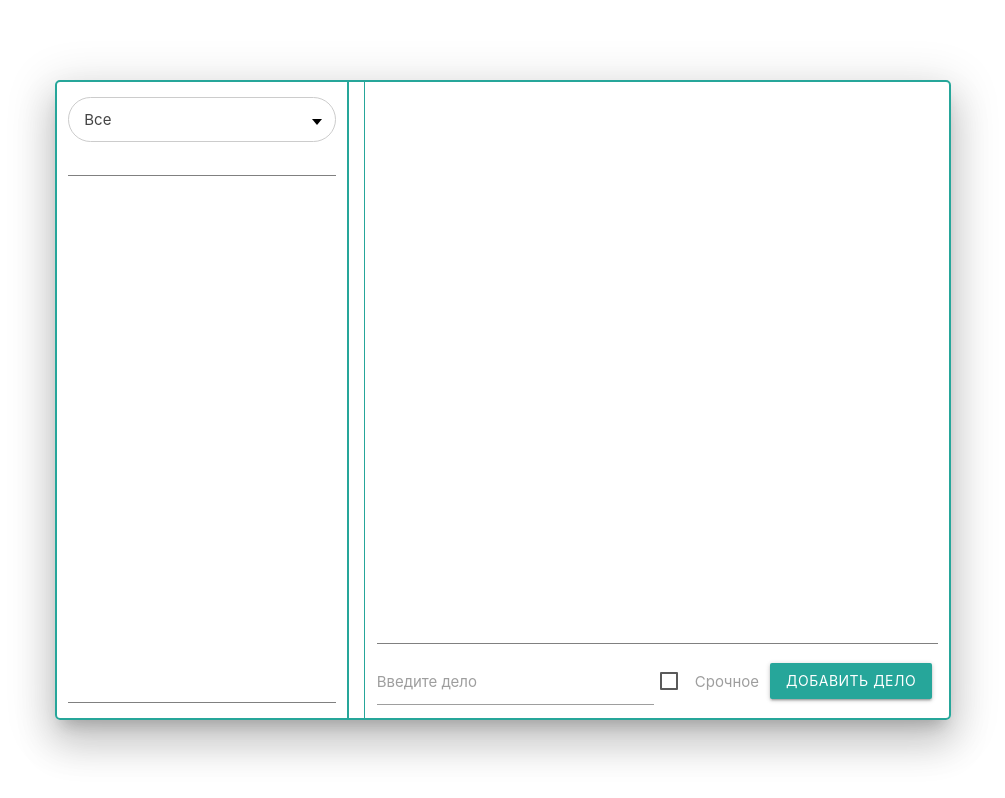
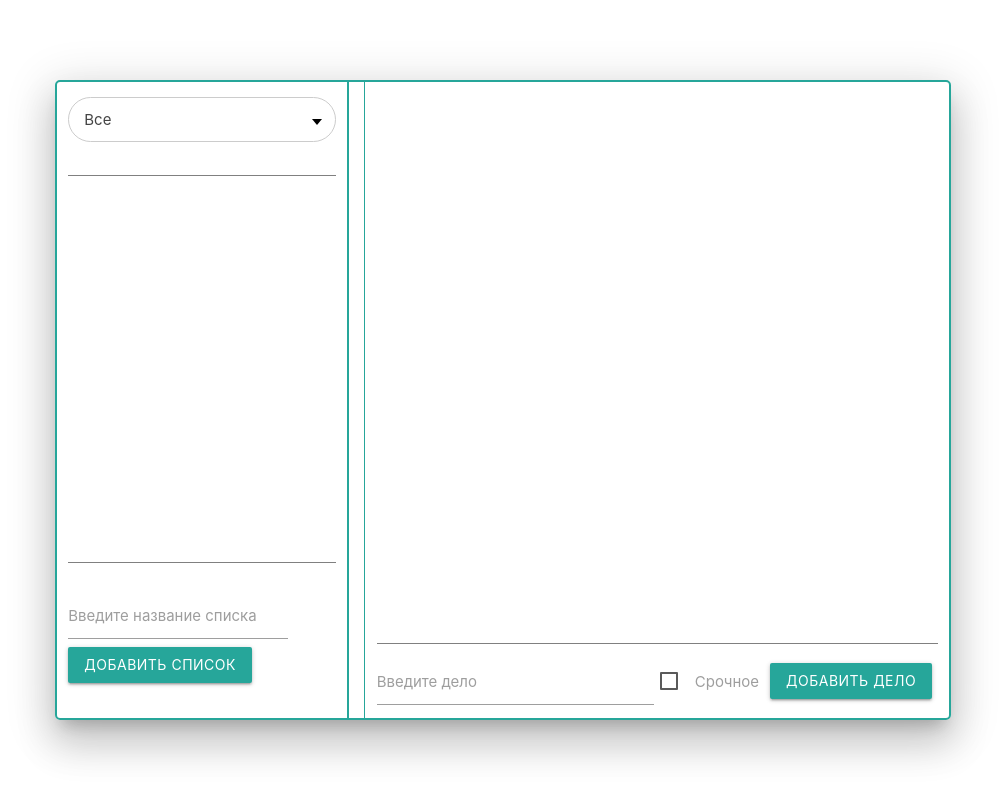
Before and after one commit to ViktorZubtsov/To-do-list-, a Vue app: page / in a window 1280 px wide. Shown: the whole page, without its empty margins (137-1142 px from the left). Built offline with nearby package versions, Linux system fonts and the light colour scheme.

Commit message:
commit all

```diff
--- /dev/null
+++ b/src/components/AddTodo.vue
@@ -0,0 +1,48 @@
+<template>
+  <form class="col s12" @submit.prevent="onSubmit">
+    <div class="row">
+      <div class="input-field col s10">
+        <input  class="autocomplete" type="text" v-model="title">
+        <label for="autocomplete-input">Введите название списка</label>
+        <button class="waves-effect waves-light btn" type="submit">Добавить список</button>
+      </div>
+    </div>
+  </form>
+</template>
+
+<script>
+export default {
+  data () {
+    return {
+      title: ''
+    }
+  },
+  methods: {
+    onSubmit () {
+      if (this.title.trim()) {
+        const newTodo = {
+          id: Date.now(),
+          title: this.title,
+          desc: { todo: '', completed: false }
+        }
+        this.$emit('add-todo', newTodo)
+        console.log(newTodo)
+        this.title = ''
+      }
+    }
+  }
+}
+</script>
+
+<style >
+  form {
+    display: flex;
+  }
+  input {
+    width: 400px;
+    z-index: 1000;
+  }
+ label {
+  z-index: -1;
+}
+</style>
--- a/src/components/HelloWorld.vue
+++ /dev/null
@@ -1,61 +0,0 @@
-<template>
-  <div class="hello">
-    <h1>{{ msg }}</h1>
-    <p>
-      For a guide and recipes on how to configure / customize this project,<br>
-      check out the
-      <a href="https://cli.vuejs.org" target="_blank" rel="noopener">vue-cli documentation</a>.
-    </p>
-    <h3>Installed CLI Plugins</h3>
-    <ul>
-      <li><a href="https://github.com/vuejs/vue-cli/tree/dev/packages/%40vue/cli-plugin-babel" target="_blank" rel="noopener">babel</a></li>
-      <li><a href="https://github.com/vuejs/vue-cli/tree/dev/packages/%40vue/cli-plugin-pwa" target="_blank" rel="noopener">pwa</a></li>
-      <li><a href="https://github.com/vuejs/vue-cli/tree/dev/packages/%40vue/cli-plugin-router" target="_blank" rel="noopener">router</a></li>
-      <li><a href="https://github.com/vuejs/vue-cli/tree/dev/packages/%40vue/cli-plugin-vuex" target="_blank" rel="noopener">vuex</a></li>
-      <li><a href="https://github.com/vuejs/vue-cli/tree/dev/packages/%40vue/cli-plugin-eslint" target="_blank" rel="noopener">eslint</a></li>
-    </ul>
-    <h3>Essential Links</h3>
-    <ul>
-      <li><a href="https://vuejs.org" target="_blank" rel="noopener">Core Docs</a></li>
-      <li><a href="https://forum.vuejs.org" target="_blank" rel="noopener">Forum</a></li>
-      <li><a href="https://chat.vuejs.org" target="_blank" rel="noopener">Community Chat</a></li>
-      <li><a href="https://twitter.com/vuejs" target="_blank" rel="noopener">Twitter</a></li>
-      <li><a href="https://news.vuejs.org" target="_blank" rel="noopener">News</a></li>
-    </ul>
-    <h3>Ecosystem</h3>
-    <ul>
-      <li><a href="https://router.vuejs.org" target="_blank" rel="noopener">vue-router</a></li>
-      <li><a href="https://vuex.vuejs.org" target="_blank" rel="noopener">vuex</a></li>
-      <li><a href="https://github.com/vuejs/vue-devtools#vue-devtools" target="_blank" rel="noopener">vue-devtools</a></li>
-      <li><a href="https://vue-loader.vuejs.org" target="_blank" rel="noopener">vue-loader</a></li>
-      <li><a href="https://github.com/vuejs/awesome-vue" target="_blank" rel="noopener">awesome-vue</a></li>
-    </ul>
-  </div>
-</template>
-
-<script>
-export default {
-  name: 'HelloWorld',
-  props: {
-    msg: String
-  }
-}
-</script>
-
-<!-- Add "scoped" attribute to limit CSS to this component only -->
-<style scoped lang="scss">
-h3 {
-  margin: 40px 0 0;
-}
-ul {
-  list-style-type: none;
-  padding: 0;
-}
-li {
-  display: inline-block;
-  margin: 0 10px;
-}
-a {
-  color: #42b983;
-}
-</style>
--- /dev/null
+++ b/src/components/ToDoList.vue
@@ -0,0 +1,42 @@
+<template>
+  <li class="todos purple lighten-5 " >
+    <span class="span"  v-on:click="$emit('pick-list')" >
+      {{todoLlist.title}}
+    </span>
+    <!-- <button class="waves-effect waves-light btn" v-on:click="$emit('remove-todos', todosAside.id, todosAside.title)">&times;</button> -->
+
+  </li>
+</template>
+
+<script>
+
+export default {
+  name: 'todolist',
+  props: {
+    todoLlist: {
+      type: Object,
+      require: true
+    },
+    title: { type: String }
+  },
+  methods: {
+    pickList () {
+      this.$emit('picked', this.title)
+    }
+  }
+}
+</script>
+<style >
+.todos {
+  display: flex;
+  justify-content: space-between;
+  padding-top: 5px;
+  padding-bottom: 5px;
+}
+.todos >  span {
+  width: 100%;
+  display: flex;
+  align-items: center;
+  flex-wrap: wrap;
+}
+</style>
--- a/src/main.js
+++ b/src/main.js
@@ -3,6 +3,7 @@ import App from './App.vue'
 import './registerServiceWorker'
 import router from './router'
 import store from './store'
+import 'materialize-css/dist/js/materialize.min.js'
 
 Vue.config.productionTip = false
 
--- a/src/views/Home.vue
+++ b/src/views/Home.vue
@@ -10,9 +10,10 @@
         </div>
 
         <ul class="aside__content">
-
+          <ToDoList  v-bind:key="title" v-bind:todoLlist="title"  v-for="title in todoLlist" v-on:pick-list="pickList" />
         </ul>
         <div class="aside__add-to-do-list row">
+           <AddTodo v-on:add-todo="addTodo"/>
 
         </div>
     </aside>
@@ -50,14 +51,29 @@
 </template>
 
 <script>
-// @ is an alias to /src
 
+import ToDoList from '@/components/ToDoList'
+import AddTodo from '@/components/AddTodo'
 export default {
   name: 'Home',
+  data () {
+    return {
+      todoLlist: []
+    }
+  },
   components: {
-
+    ToDoList, AddTodo
+  },
+  methods: {
+    addTodo (newTodo) {
+      this.todoLlist.push(newTodo)
+      console.log(this.todoLlist)
+    },
+    pickList (id) {
+    }
   }
 }
+
 </script>
 <style >
 li {
```
